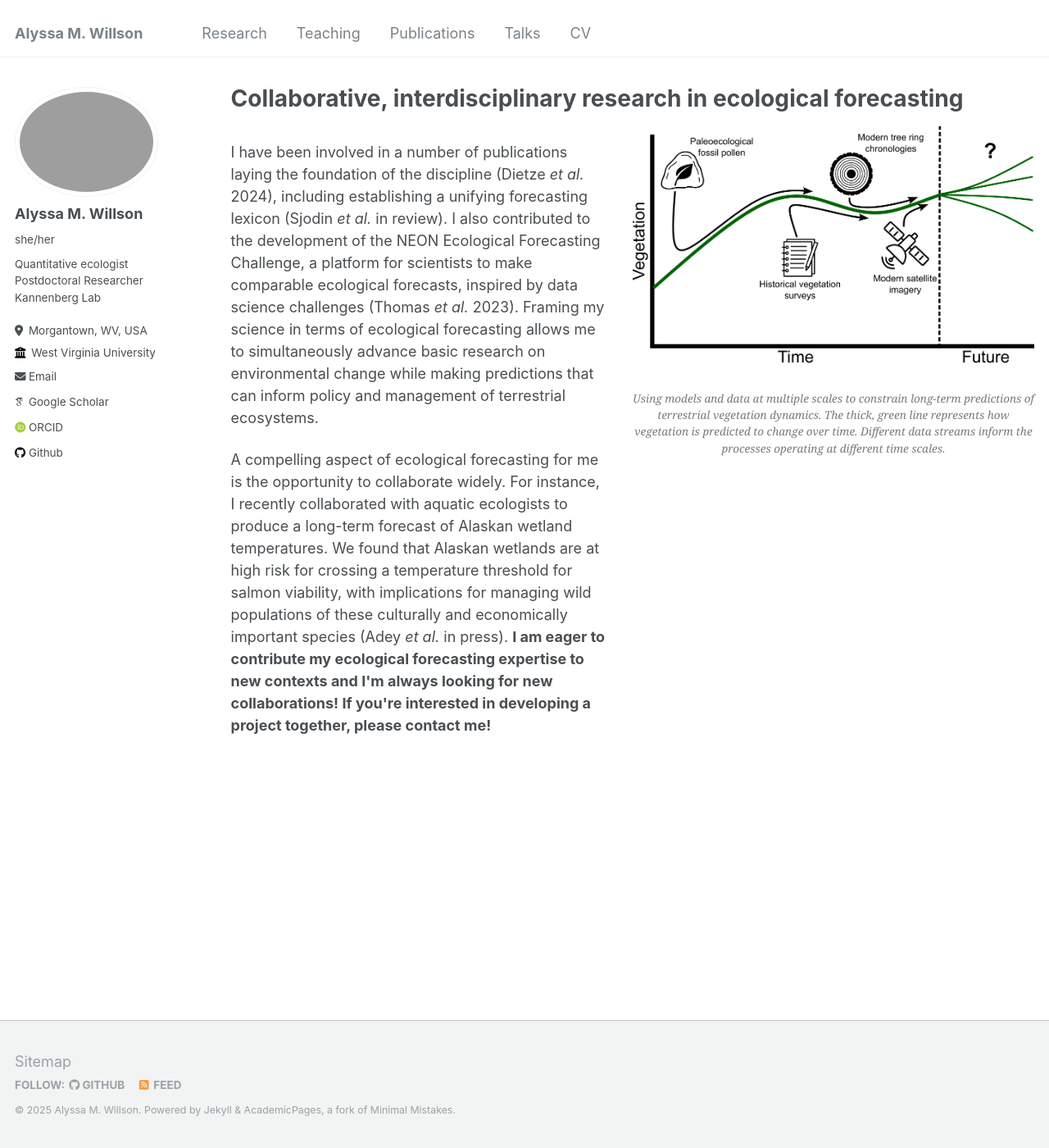
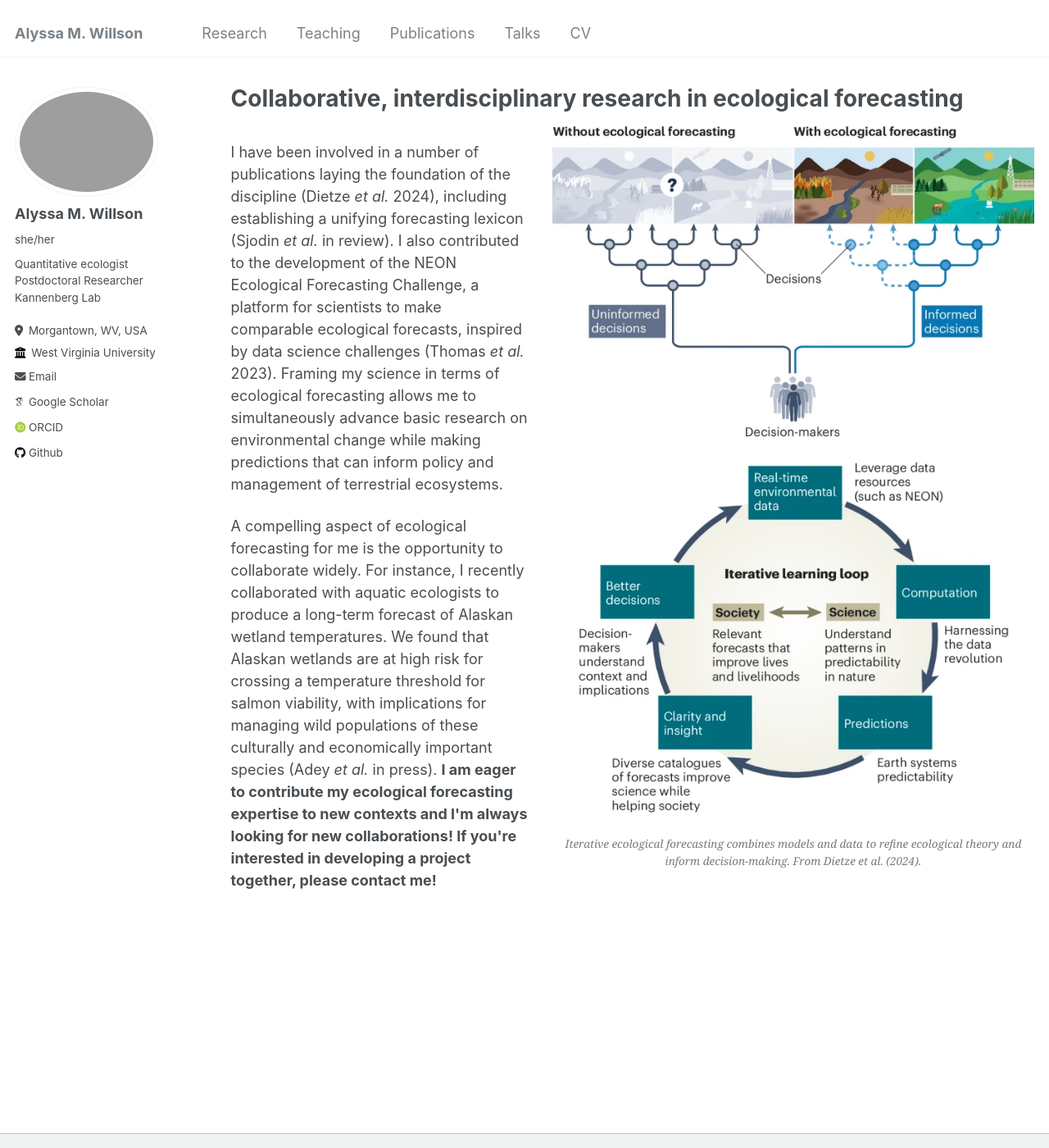
Before and after one commit to amwillson/amwillson.github.io, a Jekyll site: the page built from _pages/research-forecasting.md, in a window 1280 px wide and 1400 px high. Shown: the whole window at 82% size. Built offline with Jekyll 4.4.1, drawn with Linux system fonts in a browser that asks for light colours; some web fonts are replaced.

Commit message:
edits to research

```diff
--- a/_pages/research-forecasting.md
+++ b/_pages/research-forecasting.md
@@ -10,10 +10,10 @@ author_profile: true
     <p>I have been involved in a number of publications laying the foundation of the discipline (Dietze <i>et al.</i> 2024), including establishing a unifying forecasting lexicon (Sjodin <i>et al.</i> in review). I also contributed to the development of the NEON Ecological Forecasting Challenge, a platform for scientists to make comparable ecological forecasts, inspired by data science challenges (Thomas <i>et al.</i> 2023). Framing my science in terms of ecological forecasting allows me to simultaneously advance basic research on environmental change while making predictions that can inform policy and management of terrestrial ecosystems.</p>
     <p>A compelling aspect of ecological forecasting for me is the opportunity to collaborate widely. For instance, I recently collaborated with aquatic ecologists to produce a long-term forecast of Alaskan wetland temperatures. We found that Alaskan wetlands are at high risk for crossing a temperature threshold for salmon viability, with implications for managing wild populations of these culturally and economically important species (Adey <i>et al.</i> in press). <b>I am eager to contribute my ecological forecasting expertise to new contexts and I'm always looking for new collaborations! If you're interested in developing a project together, please contact me!</b></p>
   </div>
-  <figure style="margin: 0; flex-shrink: 0; max-width: 50%;">
-    <img src="/images/across_scales_applications.png" alt="Figure 1" style="display:block; max-width:100%; height:auto;">
+  <figure style="margin: 0; flex-shrink: 0; max-width: 60%;">
+    <img src="/images/iterative-forecasting.png" alt="Figure 1" style="display:block; max-width:100%; height:auto;">
     <figcaption style="text-align:center; font-style: italic; margin-top: 10px;">
-      Using models and data at multiple scales to constrain long-term predictions of terrestrial vegetation dynamics. The thick, green line represents how vegetation is predicted to change over time. Different data streams inform the processes operating at different time scales.
+      Iterative ecological forecasting combines models and data to refine ecological theory and inform decision-making. From Dietze <i>et al.</i> (2024).
     </figcaption>
   </figure>
 </div>
```
Also changed, not shown: _pages/research-model-data-fusion.md (added, +17 -0 lines), _pages/research.md (+1 -1 lines), images/linkages_conceptual.png (added), 1 other file.
